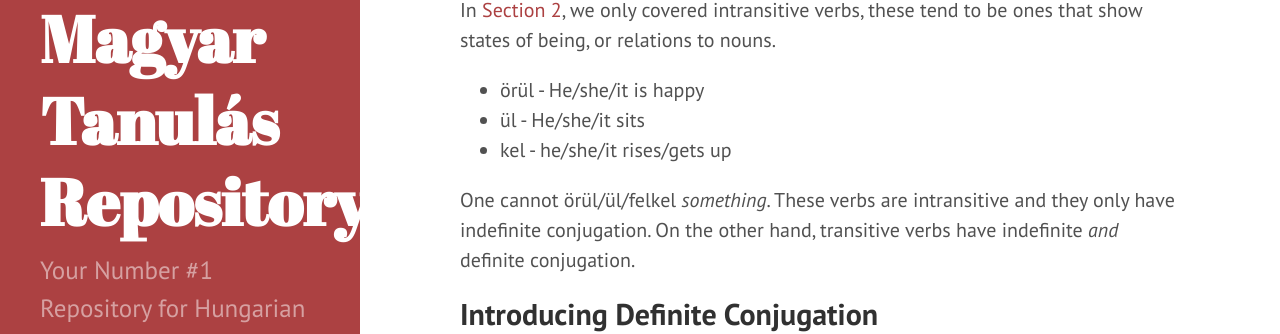
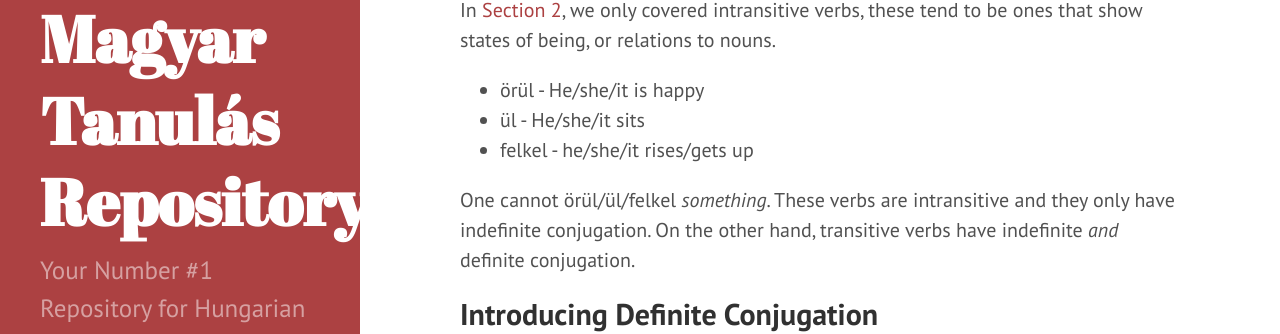
Before and after one commit to Magyartanulas/magyartanulas.github.io, a Jekyll site: the page built from Section5.md, in a window 1280 px wide and 900 px high, scrolled down 398 px. Shown: the part 123-457 px from the top of the window. Built offline with Jekyll 4.4.1, drawn with Linux system fonts in a browser that asks for light colours; Markdown is read by kramdown in place of the engine named in the settings.

Commit message:
Update Section5.md

```diff
--- a/Section5.md
+++ b/Section5.md
@@ -18,7 +18,7 @@ In [Section 2](https://magyartanulas.github.io/Section2/), we only covered intra
 
 * örül - He/she/it is happy
 * ül - He/she/it sits
-* kel - he/she/it rises/gets up
+* felkel - he/she/it rises/gets up
 
 One cannot örül/ül/felkel *something*. These verbs are intransitive and they only have indefinite conjugation. On the other hand,
 transitive verbs have indefinite *and* definite conjugation.
```
